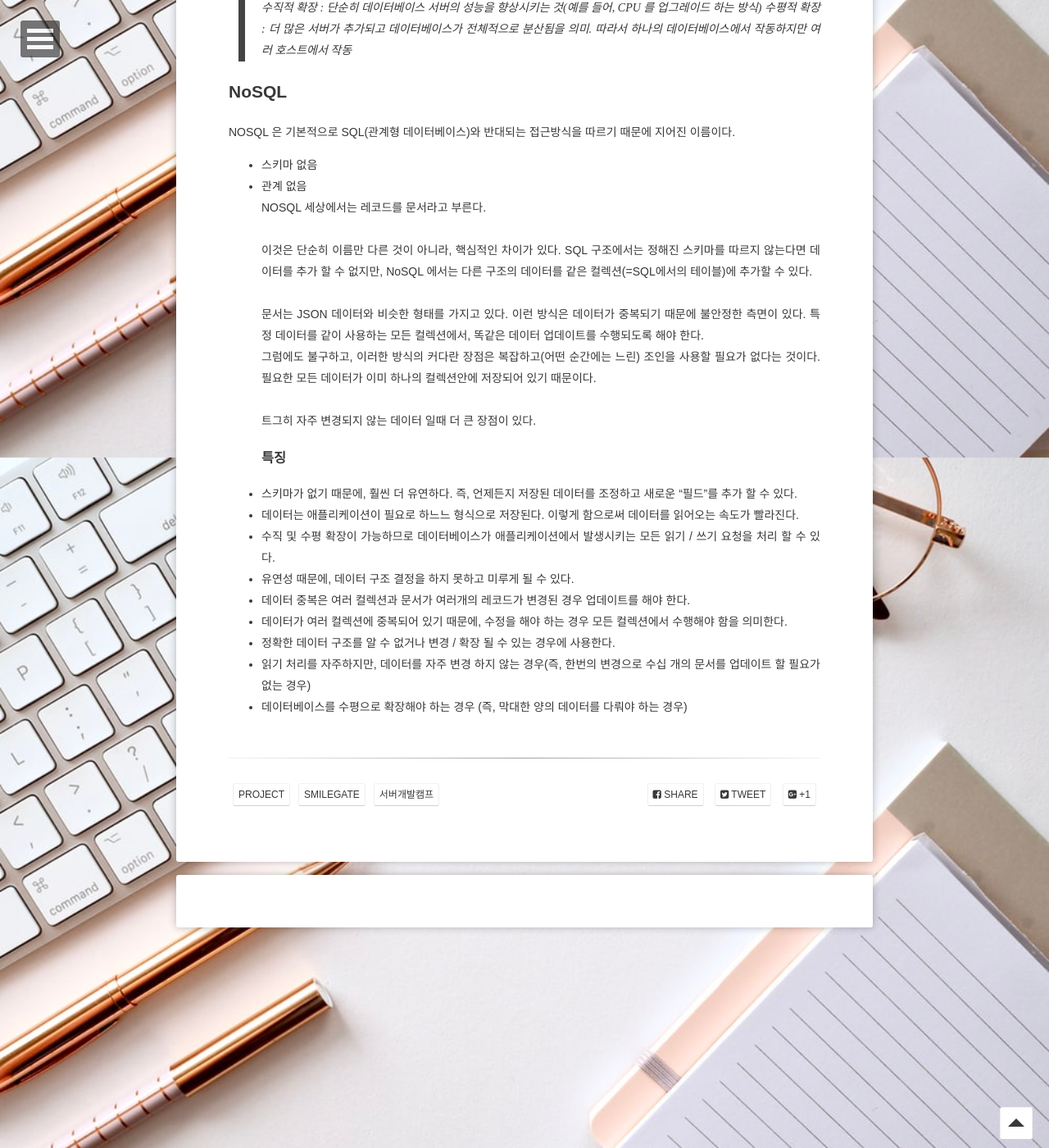
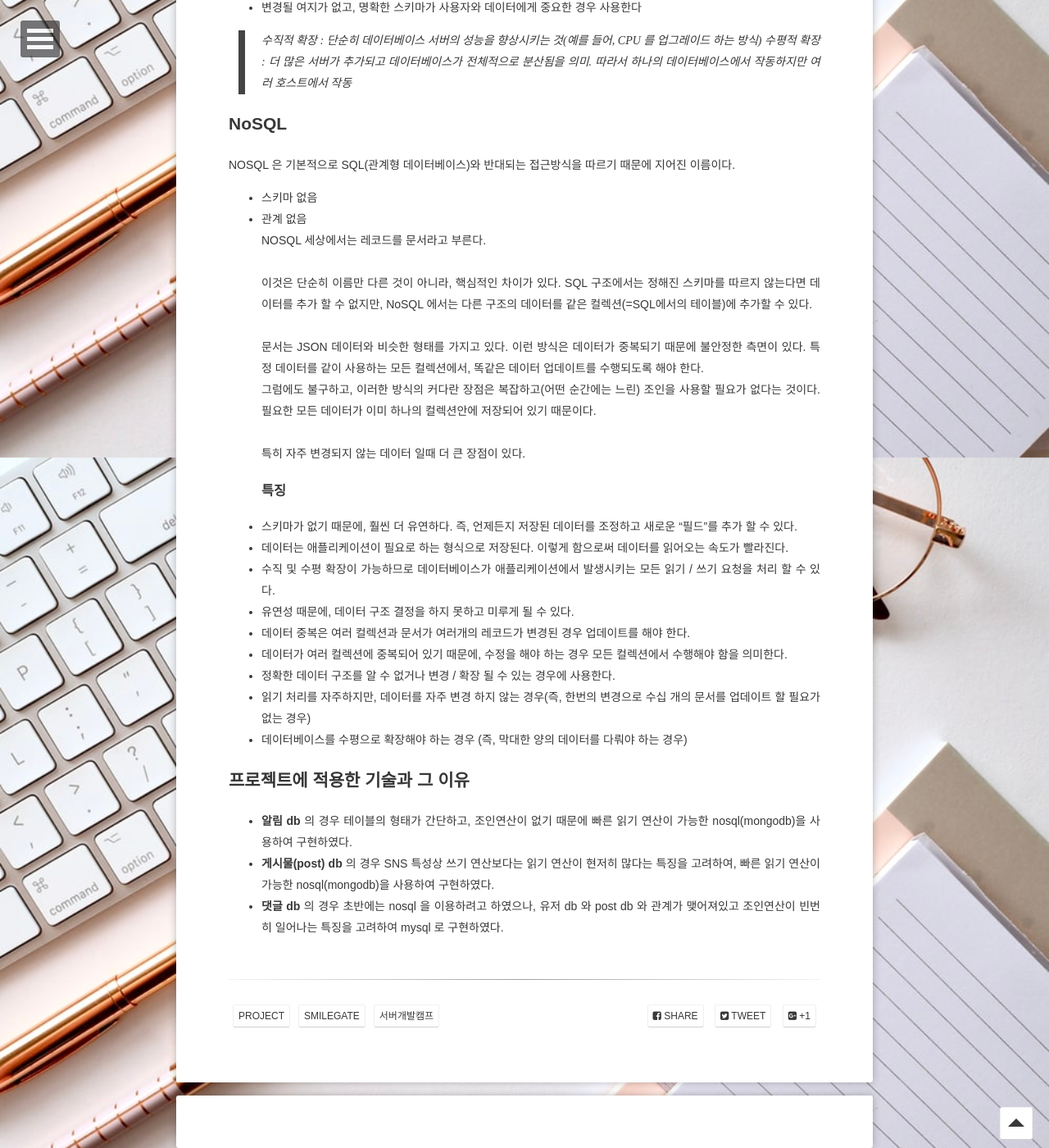
Before and after one commit to TimJLee/timjlee.github.io, a Jekyll site: the page built from _posts/2020-01-07-nosql-rdbms.md, in a window 1280 px wide and 1400 px high, scrolled down 1362 px. Shown: the whole window at 82% size. Built offline with Jekyll 4.4.1, drawn with Linux system fonts in a browser that asks for light colours; comment, search, counter and statistics services are not loaded; some of the changed text lies outside the part shown.

Commit message:
post 04-20

```diff
--- a/_posts/2020-01-07-nosql-rdbms.md
+++ b/_posts/2020-01-07-nosql-rdbms.md
@@ -12,6 +12,8 @@ comments: true
 
 ## [개요]
 스마일게이트 서버개발캠프에서 프로젝트를 기획하는 도중 DB를 어떤 것을 사용 할 것인가에 대한 선택사항에 마주하게 되었다. MySQL, Oracle 같은 RDBMS 를 사용 할 것인가? 아니면 MongoDB 와 같은 NoSQL 을 사용할 것인가? Node.js 를 사용하는 사람들은 MongoDB(NoSQL)를 많이 사용한다고 하고, 단점도 있다고 하고.. 각각의 특징과 장단점에 대해 알아보고 우리의 sns 프로젝트에 적용할 적합한 db 를 선택해 보고자 한다.
+> ** 우리는 알림 db 에는 nosql(mongodb)을 적용하고, 유저 db에는 mysql 을 적용하였다. **
+
 ## RDBMS(SQL) - 관계형 데이터베이스
 SQL 은 '구조화 된 쿼리 언어(Structured Query Language)'의 약자이다. 그러므로 데이터베이스 자체를 나타내는 것이 아니라, 특정 유형의 데이터베이스와 상호 작용하는 데 사용 하는 쿼리 언어이다. (여기서는 SQL을 관계형 데이터베이스 라는 의미로 사용한다.)<br><br>
 SQL 을 사용하면 관계형 데이터베이스 관리 시스템(RDBMS)에서 데이터를 저장, 수정, 삭제, 검색 할 수 있다.<br>
@@ -36,10 +38,10 @@ NOSQL 세상에서는 레코드를 문서라고 부른다.<br><bR>
 이것은 단순히 이름만 다른 것이 아니라, 핵심적인 차이가 있다. SQL 구조에서는 정해진 스키마를 따르지 않는다면 데이터를 추가 할 수 없지만, NoSQL 에서는 다른 구조의 데이터를 같은 컬렉션(=SQL에서의 테이블)에 추가할 수 있다.<br><br>
 문서는 JSON 데이터와 비슷한 형태를 가지고 있다. 이런 방식은 데이터가 중복되기 때문에 불안정한 측면이 있다. 특정 데이터를 같이 사용하는 모든 컬렉션에서, 똑같은 데이터 업데이트를 수행되도록 해야 한다.<br>
 그럼에도 불구하고, 이러한 방식의 커다란 장점은 복잡하고(어떤 순간에는 느린) 조인을 사용할 필요가 없다는 것이다. 필요한 모든 데이터가 이미 하나의 컬렉션안에 저장되어 있기 때문이다.<br><Br>
-트그히 자주 변경되지 않는 데이터 일때 더 큰 장점이 있다.
+특히 자주 변경되지 않는 데이터 일때 더 큰 장점이 있다.
 ### 특징
 * 스키마가 없기 때문에, 훨씬 더 유연하다. 즉, 언제든지 저장된 데이터를 조정하고 새로운 "필드"를 추가 할 수 있다.
-* 데이터는 애플리케이션이 필요로 하느느 형식으로 저장된다. 이렇게 함으로써 데이터를 읽어오는 속도가 빨라진다.
+* 데이터는 애플리케이션이 필요로 하는 형식으로 저장된다. 이렇게 함으로써 데이터를 읽어오는 속도가 빨라진다.
 * 수직 및 수평 확장이 가능하므로 데이터베이스가 애플리케이션에서 발생시키는 모든 읽기 / 쓰기 요청을 처리 할 수 있다.
 * 유연성 때문에, 데이터 구조 결정을 하지 못하고 미루게 될 수 있다.
 * 데이터 중복은 여러 컬렉션과 문서가 여러개의 레코드가 변경된 경우 업데이트를 해야 한다.
@@ -47,3 +49,8 @@ NOSQL 세상에서는 레코드를 문서라고 부른다.<br><bR>
 * 정확한 데이터 구조를 알 수 없거나 변경 / 확장 될 수 있는 경우에 사용한다.
 * 읽기 처리를 자주하지만, 데이터를 자주 변경 하지 않는 경우(즉, 한번의 변경으로 수십 개의 문서를 업데이트 할 필요가 없는 경우)
 * 데이터베이스를 수평으로 확장해야 하는 경우 (즉, 막대한 양의 데이터를 다뤄야 하는 경우)
+
+## 프로젝트에 적용한 기술과 그 이유
+* **알림 db** 의 경우 테이블의 형태가 간단하고, 조인연산이 없기 때문에 빠른 읽기 연산이 가능한 nosql(mongodb)을 사용하여 구현하였다.
+* **게시물(post) db** 의 경우 SNS 특성상 쓰기 연산보다는 읽기 연산이 현저히 많다는 특징을 고려하여, 빠른 읽기 연산이 가능한 nosql(mongodb)을 사용하여 구현하였다.
+* **댓글 db** 의 경우 초반에는 nosql 을 이용하려고 하였으나, 유저 db 와 post db 와 관계가 맺어져있고 조인연산이 빈번히 일어나는 특징을 고려하여 mysql 로 구현하였다.
```
Also changed, not shown: _posts/2019-11-14-power.md (+33 -0 lines), _posts/2020-04-20-DFS&BFS.md (added, +23 -0 lines), about/index.md (+2 -2 lines).
